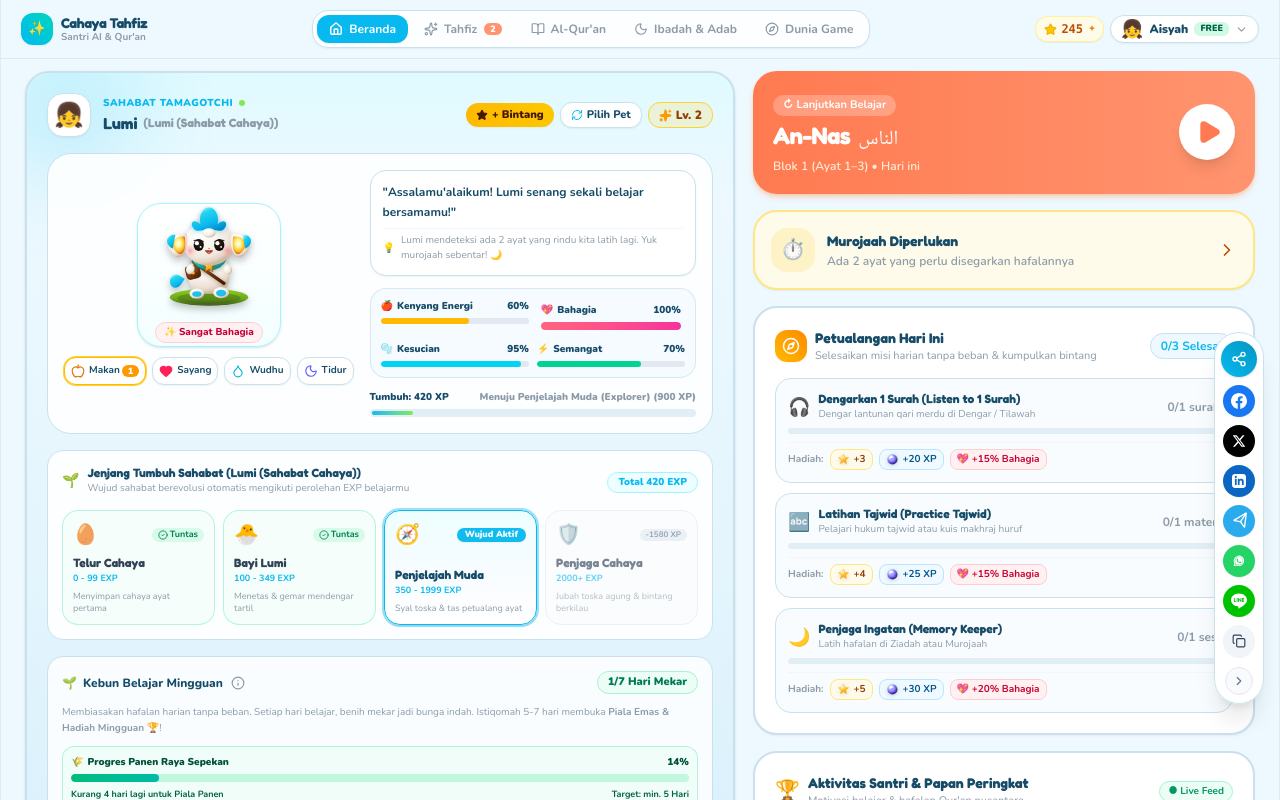
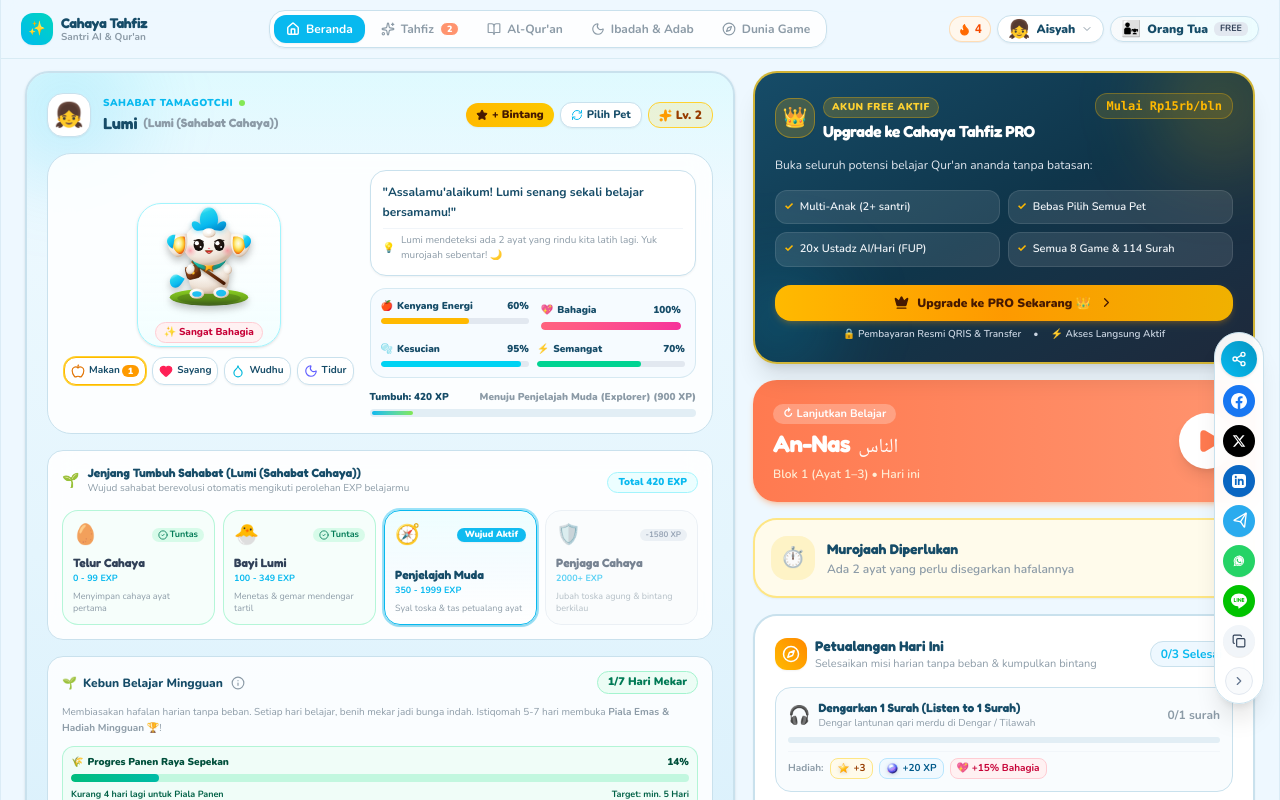
Before and after one commit to wahyubudiprastowo/Qur-an-Learning-Adventure-Platform, a React (Vite) app: page / in a window 1280 px wide. Shown: the top 800 px of the page. Built offline with nearby package versions, Linux system fonts and the light colour scheme.

Commit message:
feat(billing): implement PRO plan upgrade prompt and child limits
Add PRO upgrade card to dashboard for free users and enforce a single-child profile limit in storage service for non-PRO accounts.

```diff
--- a/src/components/beranda/BerandaHome.tsx
+++ b/src/components/beranda/BerandaHome.tsx
@@ -14,6 +14,7 @@ import {
   TrendingUp,
   BarChart3,
   Trophy,
+  Crown,
 } from 'lucide-react';
 import { ChildProfile, ChildBlockProgress, ChildAyahProgress, UserAccount } from '../../types';
 import { CompanionData } from '../../types/companion';
@@ -278,6 +279,75 @@ export const BerandaHome: React.FC<BerandaHomeProps> = ({
 
         {/* === COLUMN 2 (RIGHT / ACTIONS & CURRICULUM SHORTCUTS) === */}
         <div className="lg:col-span-5 space-y-4">
+          {/* PRO Upgrade Card (Ditampilkan HANYA saat akun berstatus Free) */}
+          {!isPro && (
+            <div className="relative overflow-hidden bg-gradient-to-br from-[#164C68] via-[#0F354A] to-[#1E293B] text-white rounded-3xl p-5 shadow-xl border-2 border-amber-300/80 space-y-3.5 animate-in fade-in duration-300">
+              {/* Background Glow Accents */}
+              <div className="absolute -right-8 -top-8 w-32 h-32 bg-amber-400/20 rounded-full blur-2xl pointer-events-none" />
+              <div className="absolute -left-8 -bottom-8 w-28 h-28 bg-[#08B9EF]/20 rounded-full blur-2xl pointer-events-none" />
+
+              <div className="flex items-start justify-between gap-2 relative z-10">
+                <div className="flex items-center gap-2">
+                  <div className="w-10 h-10 rounded-2xl bg-amber-400/20 border border-amber-400/40 flex items-center justify-center text-amber-300 text-xl shadow-xs shrink-0">
+                    👑
+                  </div>
+                  <div>
+                    <span className="text-[10px] font-black uppercase tracking-wider px-2 py-0.5 rounded-full bg-amber-400/20 text-amber-300 border border-amber-400/30 inline-block mb-0.5">
+                      AKUN FREE AKTIF
+                    </span>
+                    <h3 className="text-sm sm:text-base font-black font-heading tracking-tight text-white leading-snug">
+                      Upgrade ke Cahaya Tahfiz PRO
+                    </h3>
+                  </div>
+                </div>
+                <span className="text-xs font-black text-amber-400 bg-amber-400/15 px-2.5 py-1 rounded-xl border border-amber-400/30 shrink-0 font-mono">
+                  Mulai Rp15rb/bln
+                </span>
+              </div>
+
+              <p className="text-xs text-slate-200 font-medium leading-relaxed relative z-10">
+                Buka seluruh potensi belajar Qur'an ananda tanpa batasan:
+              </p>
+
+              {/* 4 Key PRO Feature Highlights */}
+              <div className="grid grid-cols-1 sm:grid-cols-2 gap-2 text-[11px] relative z-10">
+                <div className="flex items-center gap-1.5 bg-white/10 p-2 rounded-xl border border-white/10">
+                  <span className="text-amber-400 font-bold shrink-0">✓</span>
+                  <span className="font-semibold text-slate-100">Multi-Anak (2+ santri)</span>
+                </div>
+                <div className="flex items-center gap-1.5 bg-white/10 p-2 rounded-xl border border-white/10">
+                  <span className="text-amber-400 font-bold shrink-0">✓</span>
+                  <span className="font-semibold text-slate-100">Bebas Pilih Semua Pet</span>
+                </div>
+                <div className="flex items-center gap-1.5 bg-white/10 p-2 rounded-xl border border-white/10">
+                  <span className="text-amber-400 font-bold shrink-0">✓</span>
+                  <span className="font-semibold text-slate-100">20x Ustadz AI/Hari (FUP)</span>
+                </div>
+                <div className="flex items-center gap-1.5 bg-white/10 p-2 rounded-xl border border-white/10">
+                  <span className="text-amber-400 font-bold shrink-0">✓</span>
+                  <span className="font-semibold text-slate-100">Semua 8 Game & 114 Surah</span>
+                </div>
+              </div>
+
+              <div className="pt-1 relative z-10">
+                <button
+                  type="button"
+                  onClick={onOpenPlanModal}
+                  className="w-full py-2.5 px-4 rounded-2xl bg-gradient-to-r from-amber-400 via-amber-500 to-yellow-500 hover:from-amber-500 hover:to-yellow-600 text-amber-950 font-black text-xs shadow-md shadow-amber-500/20 active:scale-[0.98] transition-all cursor-pointer flex items-center justify-center gap-2 group"
+                >
+                  <Crown size={15} className="fill-amber-950 text-amber-950" />
+                  <span>Upgrade ke PRO Sekarang 👑</span>
+                  <ChevronRight size={15} className="group-hover:translate-x-0.5 transition-transform" />
+                </button>
+                <div className="flex items-center justify-center gap-3 text-[10px] text-slate-300 font-semibold pt-1.5">
+                  <span>🔒 Pembayaran Resmi QRIS & Transfer</span>
+                  <span>•</span>
+                  <span>⚡ Akses Langsung Aktif</span>
+                </div>
+              </div>
+            </div>
+          )}
+
           {/* 3. Continue Learning Last Session Card */}
           <div
             onClick={onResumeLastSession}
--- a/src/components/common/Header.tsx
+++ b/src/components/common/Header.tsx
@@ -54,6 +54,7 @@ export const Header: React.FC<HeaderProps> = ({
   onTabChange,
   murojaahDueCount = 0,
   onOpenStarShop,
+  onOpenChildSwitcher,
 }) => {
   const [showSystemMenu, setShowSystemMenu] = useState<boolean>(false);
 
@@ -149,14 +150,14 @@ export const Header: React.FC<HeaderProps> = ({
           </div>
         </div>
 
-        {/* Zone 3: Right Unified Stats & Single Profile/System Trigger */}
-        <div className="flex items-center gap-2 shrink-0">
+        {/* Zone 3: Right Unified Stats & Clearly Separated Child vs Parent Triggers */}
+        <div className="flex items-center gap-1.5 sm:gap-2 shrink-0">
           {rightAction ? (
             rightAction
           ) : activeChild ? (
-            <div className="flex items-center gap-1.5">
+            <div className="flex items-center gap-1 sm:gap-1.5">
               {/* Gamification Counters: Streak & Stars */}
-              <div className="hidden xs:flex items-center gap-1 px-2 py-1 rounded-full bg-orange-50 border border-orange-200/80 text-orange-600 text-xs font-bold shadow-2xs">
+              <div className="hidden lg:flex items-center gap-1 px-2 py-1 rounded-full bg-orange-50 border border-orange-200/80 text-orange-600 text-xs font-bold shadow-2xs">
                 <Flame size={13} className="fill-orange-500 text-orange-500 shrink-0" />
                 <span className="font-mono">{activeChild.streakDays}</span>
               </div>
@@ -164,7 +165,7 @@ export const Header: React.FC<HeaderProps> = ({
               <button
                 type="button"
                 onClick={onOpenStarShop}
-                className="flex items-center gap-1 px-2 py-1 rounded-full bg-yellow-50 hover:bg-yellow-100 border border-yellow-200/80 text-amber-700 text-xs font-bold shadow-2xs cursor-pointer active:scale-95 transition-all"
+                className="hidden xs:flex items-center gap-1 px-2 py-1 rounded-full bg-yellow-50 hover:bg-yellow-100 border border-yellow-200/80 text-amber-700 text-xs font-bold shadow-2xs cursor-pointer active:scale-95 transition-all"
                 title="Beli Bintang & Camilan Pet"
               >
                 <Star size={13} className="fill-yellow-400 text-yellow-500 shrink-0" />
@@ -172,32 +173,56 @@ export const Header: React.FC<HeaderProps> = ({
                 <span className="text-[10px] font-black text-amber-600 ml-0.5">+</span>
               </button>
 
-              {/* SINGLE UNIFIED BUTTON: Profil & Sistem */}
+              {/* 1. TOMBOL SANTRI (Ganti Anak / Switch Child) */}
               <button
-                onClick={() => setShowSystemMenu(true)}
-                aria-label="Menu Profil & Sistem"
-                className="flex items-center gap-1.5 p-1 sm:px-2.5 sm:py-1 rounded-2xl bg-white border border-[#C9E1ED] hover:border-[#08B9EF] active:scale-95 transition-all shadow-xs cursor-pointer group"
-                title={`Profil: ${activeChild.name} (${userAccount?.planTier === 'pro' ? 'PRO' : 'FREE'}) - Klik untuk Menu Profil & Akun`}
+                type="button"
+                onClick={() => {
+                  if (onOpenChildSwitcher) {
+                    onOpenChildSwitcher();
+                  } else {
+                    setShowSystemMenu(true);
+                  }
+                }}
+                aria-label={`Profil Santri: ${activeChild.name}`}
+                className="flex items-center gap-1 sm:gap-1.5 px-2 sm:px-2.5 py-1 rounded-2xl bg-white border border-[#C9E1ED] hover:border-[#08B9EF] active:scale-95 transition-all shadow-xs cursor-pointer group"
+                title={`Profil Santri: ${activeChild.name} (Klik untuk Ganti Santri)`}
               >
-                <span className="text-lg leading-none shrink-0" role="img" aria-label="Avatar">
+                <span className="text-base sm:text-lg leading-none shrink-0" role="img" aria-label="Avatar Santri">
                   {activeChild.avatar}
                 </span>
 
-                <span className="hidden sm:inline text-xs font-black text-[#164C68] max-w-[80px] truncate">
+                <span className="text-xs font-black text-[#164C68] max-w-[60px] sm:max-w-[85px] truncate">
                   {activeChild.name}
+                </span>
+
+                <ChevronDown size={12} className="text-[#8C9BA7] group-hover:text-[#164C68] transition-colors shrink-0" />
+              </button>
+
+              {/* 2. TOMBOL MENU ORANG TUA (Parent Dashboard & Controls) */}
+              <button
+                type="button"
+                onClick={() => setShowSystemMenu(true)}
+                aria-label="Menu Orang Tua & Dasbor Wali"
+                className="flex items-center gap-1 sm:gap-1.5 px-2 sm:px-2.5 py-1 rounded-2xl bg-gradient-to-r from-slate-50 to-cyan-50/80 border border-[#C9E1ED] hover:border-[#164C68] active:scale-95 transition-all shadow-xs cursor-pointer group"
+                title={`Menu Orang Tua (${userAccount?.planTier === 'pro' ? 'Paket PRO' : 'Paket FREE'}) - Laporan, PIN & Pengaturan`}
+              >
+                <span className="text-sm sm:text-base leading-none shrink-0" role="img" aria-label="Orang Tua">
+                  👨‍👧
+                </span>
+
+                <span className="hidden sm:inline text-xs font-black text-[#164C68]">
+                  Orang Tua
                 </span>
 
                 <span
                   className={`text-[9px] font-black px-1.5 py-0.2 rounded-md uppercase shrink-0 ${
                     userAccount?.planTier === 'pro'
-                      ? 'bg-amber-400 text-amber-950 shadow-2xs'
-                      : 'bg-emerald-100 text-emerald-800'
+                      ? 'bg-amber-400 text-amber-950 font-bold shadow-2xs'
+                      : 'bg-slate-200 text-slate-700 font-bold'
                   }`}
                 >
                   {userAccount?.planTier === 'pro' ? 'PRO' : 'FREE'}
                 </span>
-
-                <ChevronDown size={13} className="text-[#8C9BA7] group-hover:text-[#164C68] transition-colors" />
               </button>
             </div>
           ) : (
--- a/src/services/storageService.ts
+++ b/src/services/storageService.ts
@@ -86,25 +86,6 @@ const DEFAULT_CHILDREN: ChildProfile[] = [
     totalXp: 420,
     level: 2,
     streakDays: 4,
-    lastActiveDate: new Date().toISOString().split('T')[0],
-    createdAt: '2026-01-15T00:00:00.000Z',
-    updatedAt: new Date().toISOString(),
-  },
-  {
-    id: 'child-ahmad',
-    name: 'Ahmad',
-    avatar: '👦',
-    birthYear: 2016,
-    age: 10,
-    learningLevel: 'menengah',
-    targetSurahNumber: 18,
-    targetSurahName: 'Al-Kahf',
-    lastPracticedAyah: 25,
-    dailyTargetAyahs: 5,
-    totalStars: 580,
-    totalXp: 950,
-    level: 3,
-    streakDays: 8,
     lastActiveDate: new Date().toISOString().split('T')[0],
     createdAt: '2026-01-15T00:00:00.000Z',
     updatedAt: new Date().toISOString(),
@@ -699,6 +680,17 @@ export class StorageService {
       if (updated) {
         localStorage.setItem(STORAGE_KEYS.CHILDREN_PROFILES, JSON.stringify(enriched));
       }
+
+      // Enforce 1 child limit for Free tier accounts
+      const user = this.getUserAccount();
+      const isPro = user.planTier === 'pro' || user.entitlement === 'active' || user.entitlement === 'trial';
+      if (!isPro && enriched.length > 1) {
+        // If secondary profile is default Ahmad or user is on Free tier, keep 1 primary child
+        const trimmed = enriched.slice(0, 1);
+        localStorage.setItem(STORAGE_KEYS.CHILDREN_PROFILES, JSON.stringify(trimmed));
+        return trimmed;
+      }
+
       return enriched;
     } catch {
       return DEFAULT_CHILDREN;
@@ -731,6 +723,11 @@ export class StorageService {
     targetSurahName: string = 'An-Nas'
   ): ChildProfile {
     const children = this.getChildren();
+    const user = this.getUserAccount();
+    const isPro = user.planTier === 'pro' || user.entitlement === 'active' || user.entitlement === 'trial';
+    if (!isPro && children.length >= 1) {
+      throw new Error('PRO_REQUIRED_FOR_MULTI_CHILD: Akun Free dibatasi maksimal 1 anak. Upgrade ke PRO untuk mengaktifkan fitur multi-anak.');
+    }
     const currentYear = new Date().getFullYear();
     const age = birthYear ? currentYear - birthYear : 8;
     const newChild: ChildProfile = {
```
